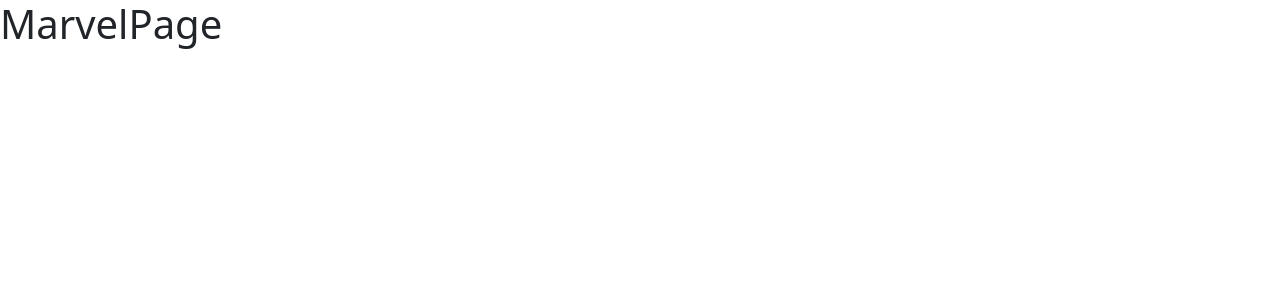
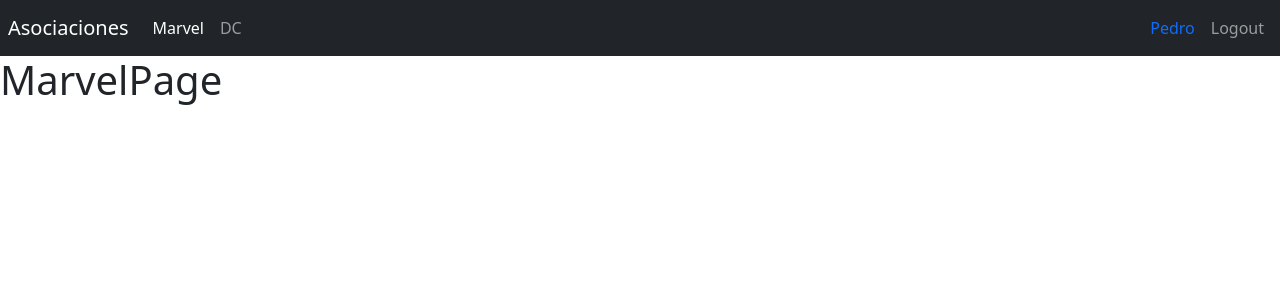
Before and after one commit to dgutierrez21/React-De-cero-a-experto-Hooks-y-MERN-, a React (Vite) app in the folder 07-heroes-spa/: page /marvel in a window 1280 px wide. Shown: the top 300 px of the page. Built offline with nearby package versions, Linux system fonts and the light colour scheme.

Commit message:
Colocar clase de la ruta activa

```diff
--- a/07-heroes-spa/src/HeroesApp.jsx
+++ b/07-heroes-spa/src/HeroesApp.jsx
@@ -1,7 +1,11 @@
-import { RouterApp } from "./router/RouterApp"
+import { Outlet } from "react-router-dom";
+import { Navbar } from "./ui/components";
 
 export const HeroesApp = () => {
   return (
-    <RouterApp/>
-  )
-}
+    <>
+      <Navbar />
+      <Outlet />
+    </>
+  );
+};
--- a/07-heroes-spa/src/auth/pages/ErrorPage.jsx
+++ /dev/null
@@ -1,19 +0,0 @@
-import { useRouteError } from "react-router-dom";
-
-export function ErrorPage() {
-  const error = useRouteError();
-  console.error(error);
-
-  return (
-    <div
-      id="error-page"
-      className="vh-100 d-flex justify-content-center flex-column align-items-center"
-    >
-      <h1>Oops!</h1>
-      <p>Sorry, an unexpected error has occurred.</p>
-      <p>
-        <i>{error.statusText || error.message}</i>
-      </p>
-    </div>
-  );
-}
--- /dev/null
+++ b/07-heroes-spa/src/auth/pages/index.js
@@ -0,0 +1 @@
+export * from "./LoginPage";
--- /dev/null
+++ b/07-heroes-spa/src/heroes/pages/index.js
@@ -0,0 +1,2 @@
+export * from "./DcPage";
+export * from "./MarvelPage";
--- a/07-heroes-spa/src/main.jsx
+++ b/07-heroes-spa/src/main.jsx
@@ -1,10 +1,10 @@
 import React from "react";
 import ReactDOM from "react-dom/client";
-import { HeroesApp } from "./HeroesApp";
+import { RouterApp } from "./router/RouterApp";
 import "./style.css";
 
 ReactDOM.createRoot(document.getElementById("root")).render(
   <React.StrictMode>
-    <HeroesApp />
+    <RouterApp/>
   </React.StrictMode>
 );
--- a/07-heroes-spa/src/router/RouterApp.jsx
+++ b/07-heroes-spa/src/router/RouterApp.jsx
@@ -3,16 +3,19 @@ import {
   Navigate,
   RouterProvider,
 } from "react-router-dom";
-import { ErrorPage } from "../auth/pages/ErrorPage";
-import { LoginPage } from "../auth/pages/LoginPage";
-import { DcPage } from "../heroes/pages/DCPage";
-import { MarvelPage } from "../heroes/pages/MarvelPage";
+import { LoginPage } from "../auth/pages";
+import { DcPage, MarvelPage } from "../heroes/pages";
+import { HeroesApp } from "../HeroesApp";
 
 const router = createBrowserRouter([
   {
     path: "/",
-    element: <Navigate to={"/marvel"} />,
+    element: <Navigate to="/marvel" />,
   },
+  {
+    path: "/",
+    element: <HeroesApp />,
+    children: [
       {
         path: "marvel",
         element: <MarvelPage />,
@@ -25,9 +28,7 @@ const router = createBrowserRouter([
         path: "login",
         element: <LoginPage />,
       },
-  {
-    path: "/",
-    errorElement: <ErrorPage />,
+    ],
   },
 ]);
 
--- /dev/null
+++ b/07-heroes-spa/src/ui/components/Navbar.jsx
@@ -0,0 +1,41 @@
+import { Link, NavLink } from "react-router-dom";
+
+export const Navbar = () => {
+  return (
+    <nav className="navbar navbar-expand-sm navbar-dark bg-dark p-2">
+      <Link className="navbar-brand" to="/">
+        Asociaciones
+      </Link>
+
+      <div className="navbar-collapse">
+        <div className="navbar-nav">
+          <NavLink
+            className={({ isActive }) =>
+              `nav-item nav-link ${isActive ? "active" : ""}`
+            }
+            to="/marvel"
+          >
+            Marvel
+          </NavLink>
+
+          <NavLink
+            className={({ isActive }) =>
+              `nav-item nav-link ${isActive ? "active" : ""}`
+            }
+            to="/dc"
+          >
+            DC
+          </NavLink>
+        </div>
+      </div>
+
+      <div className="navbar-collapse collapse w-100 order-3 dual-collapse2 d-flex justify-content-end">
+        <ul className="navbar-nav ml-auto">
+          <span className="nav-item nav-link text-primary">Pedro</span>
+
+          <button className="nav-item nav-link btn">Logout</button>
+        </ul>
+      </div>
+    </nav>
+  );
+};
--- /dev/null
+++ b/07-heroes-spa/src/ui/components/index.js
@@ -0,0 +1 @@
+export * from "./Navbar"
```
Lines whose indentation alone changed are shown as unchanged.
